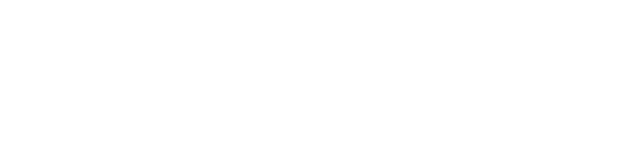
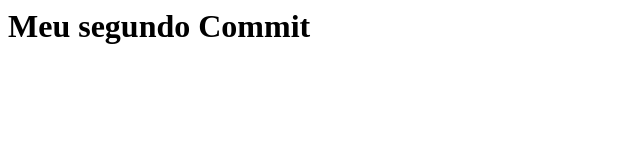
Before and after one commit to rodrigoromani/aula01, a plain HTML site: page start.html in a window 1280 px wide. Shown: the whole page, without its empty margins (0-640 px from the left). Drawn offline with Linux system fonts and the light colour scheme.

Commit message:
Segundo commit realizado

```diff
--- a/start.html
+++ b/start.html
@@ -1,4 +1,11 @@
 <html>
-<head></head>
-<body></body>
+<head>
+	<meta charset="UTF-8">
+	<title>Projeto 1</title>
+</head>
+<body>
+	<h1>Meu segundo Commit</h1>
+
+
+</body>
 </html>
```
